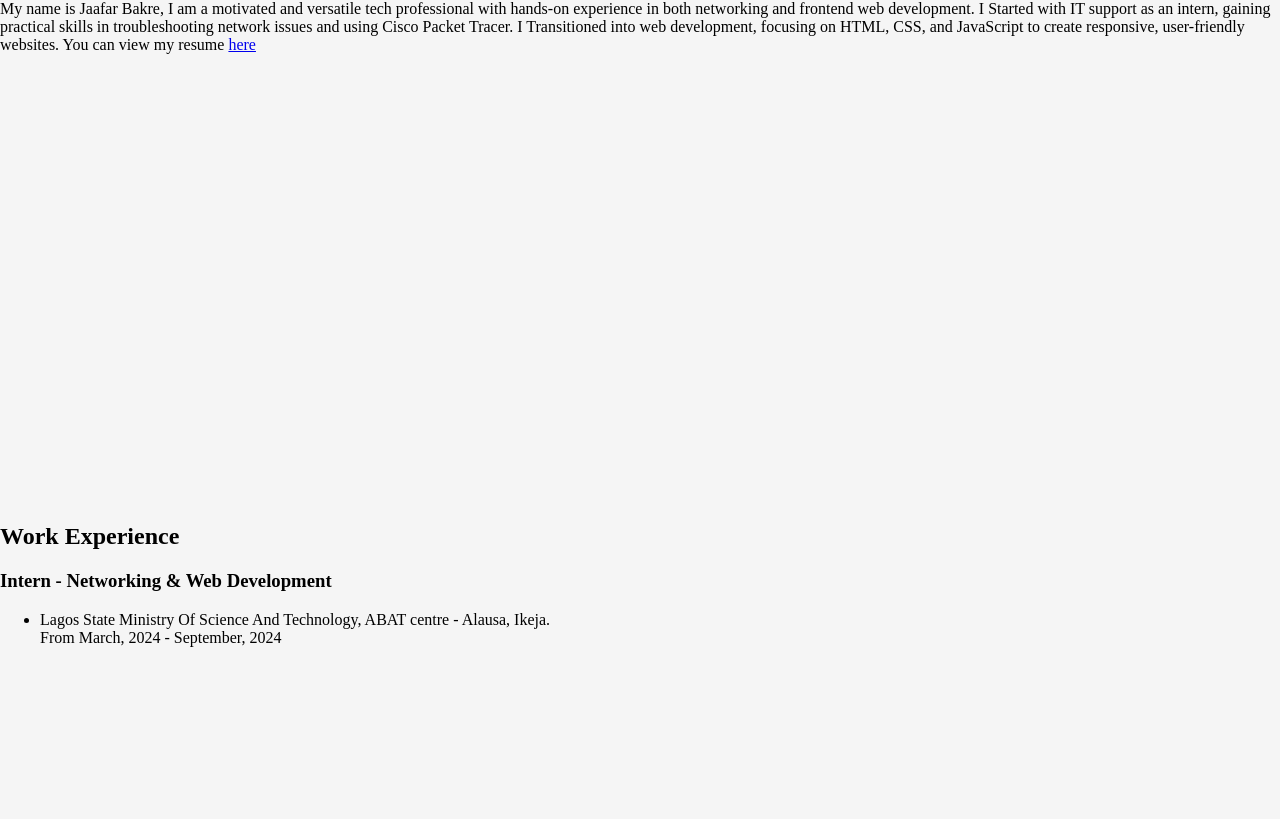
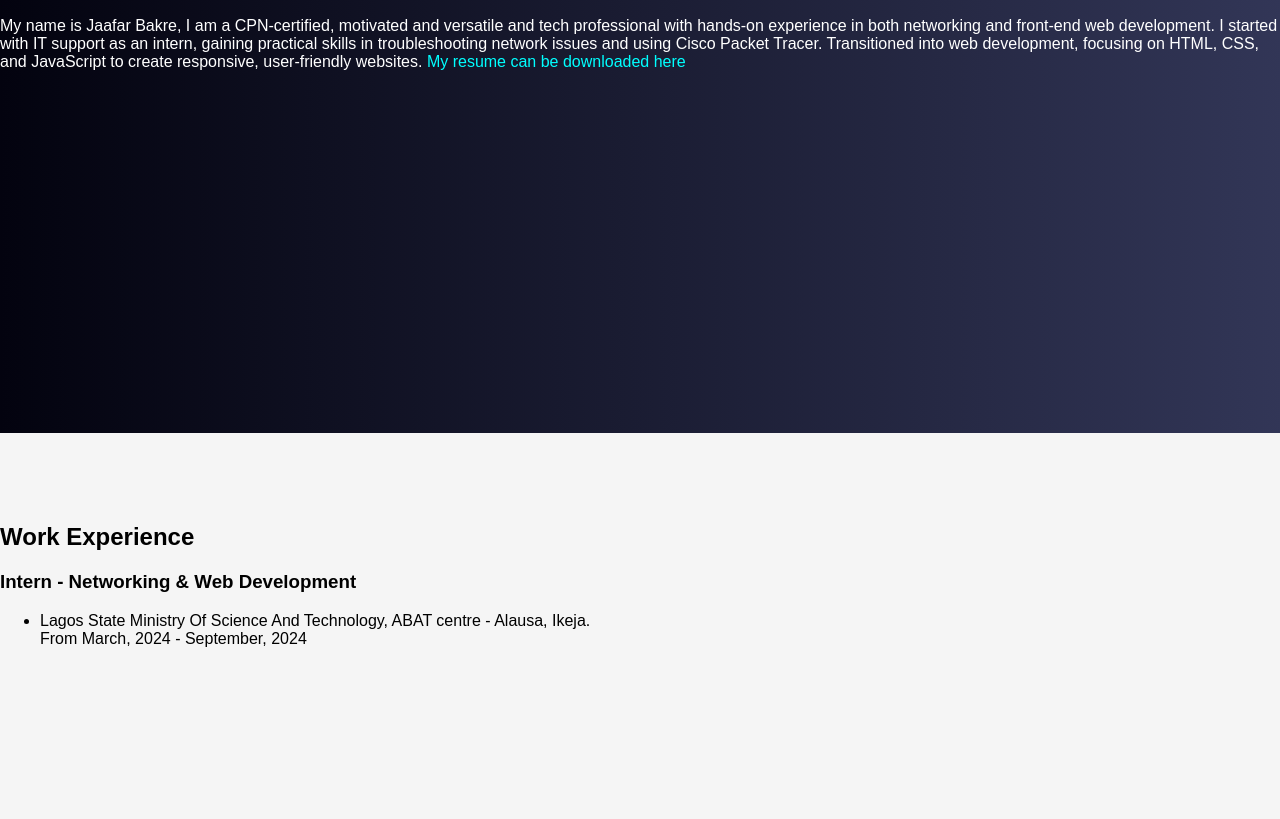
Before and after one commit to Lordjay-19/bakrejaafar, a plain HTML site: page index.html in a window 1280 px wide. Shown: the part 137-956 px from the top of the page. Drawn offline with nearby package versions, Linux system fonts and the light colour scheme.

Commit message:
"Version 4"

```diff
--- a/css/index.css
+++ b/css/index.css
@@ -2,6 +2,7 @@ body {
     background-color: whitesmoke;
     margin: 0;
     padding: 0;
+    font-family: sans-serif, 'Segoe UI', Tahoma, Verdana, sans-serif;
 }
 
 img {
@@ -66,12 +67,27 @@ img {
     width: 100%;
     position: fixed;
     top: 0;
-    box-shadow: 0 2px 4px rgb(232, 230, 230);
+    box-shadow: 0 2px 4px rgb(103, 102, 102);
 }
 
 section {
     height: 500px;
     padding-top: 70px;
+}
+
+.about-me h2 {
+    text-align: center;
+    font-size: 30px;
+}
+
+.about-me {
+    color: white;
+    background: linear-gradient(90deg, rgb(3, 3, 15), rgba(1, 6, 47, 0.8));
+}
+
+.about-me a {
+    color: aqua;
+    text-decoration: none;
 }
 
 
--- a/index.html
+++ b/index.html
@@ -48,13 +48,14 @@
             <section id="about-me" class="about-me">
                 <h2>About Me</h2>
 
-                <p>My name is Jaafar Bakre, I am a motivated and versatile tech professional with hands-on experience in
-                    both networking and frontend web development. I Started with IT support as an intern, gaining
-                    practical
-                    skills in troubleshooting network issues and using Cisco Packet Tracer. I Transitioned into web
-                    development, focusing on HTML, CSS, and JavaScript to create responsive, user-friendly
-                    websites. You can view my resume <a href="Bakre Jaafar Oreoluwa updated cv.pdf"
-                        target="_blank">here</a></p>
+                <p>My name is Jaafar Bakre, I am a CPN-certified, motivated and versatile and tech professional with
+                    hands-on experience in both networking and front-end
+                    web development. I started with IT support as an intern, gaining practical skills in troubleshooting
+                    network issues and
+                    using Cisco Packet Tracer. Transitioned into web development, focusing on HTML, CSS, and JavaScript
+                    to create responsive, user-friendly websites. <a
+                        href="./assets/documents/Bakre Jaafar Oreoluwa updated cv.pdf" target="_blank">My resume can be
+                        downloaded here</a></p>
             </section>
         </div>
         <div>
```
Also changed, not shown: 1 other file.
